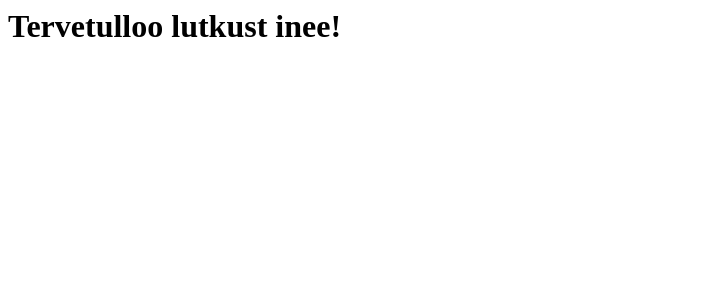
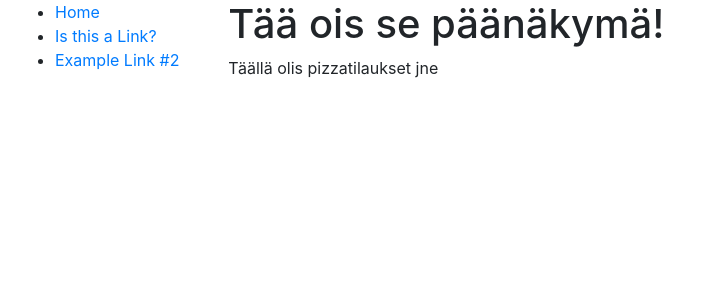
Before and after one commit to paavonelimarkka/pizza-app, a Django app: page / in a window 1280 px wide. Shown: the top 300 px of the page, without its empty margins (0-716 px from the left). Run offline with Django 3.2, Linux system fonts and the light colour scheme; some libraries are stand-ins or nearby versions.

Commit message:
add sidebar to base template, edit main app template

```diff
--- a/login/templates/login.html
+++ b/login/templates/login.html
@@ -1 +1,6 @@
-<h1>Tervetulloo lutkust inee!</h1>
+{% extends "./base_generic.html" %}
+
+{% block content %}
+  <h1>Tää ois se päänäkymä!</h1>
+  <p>Täällä olis pizzatilaukset jne</p>
+{% endblock %}
--- a/templates/base_generic.html
+++ b/templates/base_generic.html
@@ -1,10 +1,28 @@
 <!DOCTYPE html>
 <html lang="en">
 <head>
-  {% block title %}<title>Pizza time!</title>{% endblock %}
+  {% block title %}<title>Pizza Time!</title>{% endblock %}
+  <meta charset="utf-8">
+  <meta name="viewport" content="width=device-width, initial-scale=1">
+  <link rel="stylesheet" href="https://stackpath.bootstrapcdn.com/bootstrap/4.1.3/css/bootstrap.min.css" integrity="sha384-MCw98/SFnGE8fJT3GXwEOngsV7Zt27NXFoaoApmYm81iuXoPkFOJwJ8ERdknLPMO" crossorigin="anonymous">
+  <!-- Add additional CSS in static file -->
+  {% load static %}
+  <link rel="stylesheet" href="{% static 'css/styles.css' %}">
 </head>
 <body>
-  {% block sidebar %}{% endblock %}
-  {% block content %}{% endblock %}
+  <div class="container-fluid">
+    <div class="row">
+      <div class="col-sm-2">
+      {% block sidebar %}
+        <ul class="sidebar-nav">
+          <li><a href="{% url 'login' %}">Home</a></li>
+          <li><a href="">Is this a Link?</a></li>
+          <li><a href="">Example Link #2</a></li>
+        </ul>
+     {% endblock %}
+      </div>
+      <div class="col-sm-10 ">{% block content %}{% endblock %}</div>
+    </div>
+  </div>
 </body>
 </html>
```
